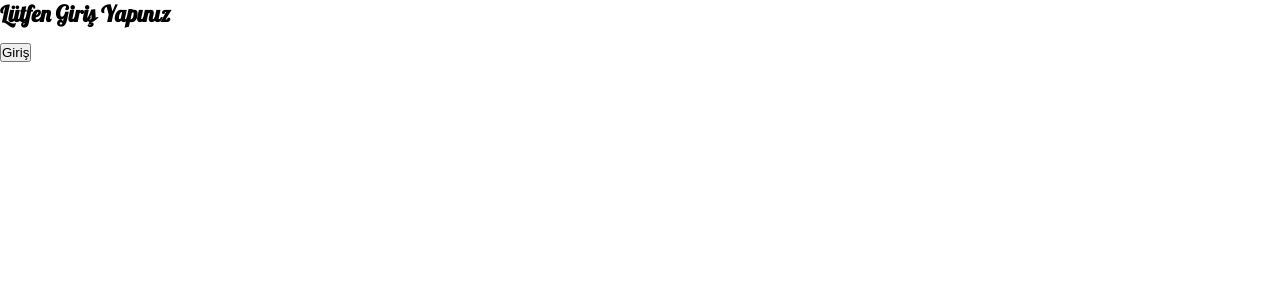
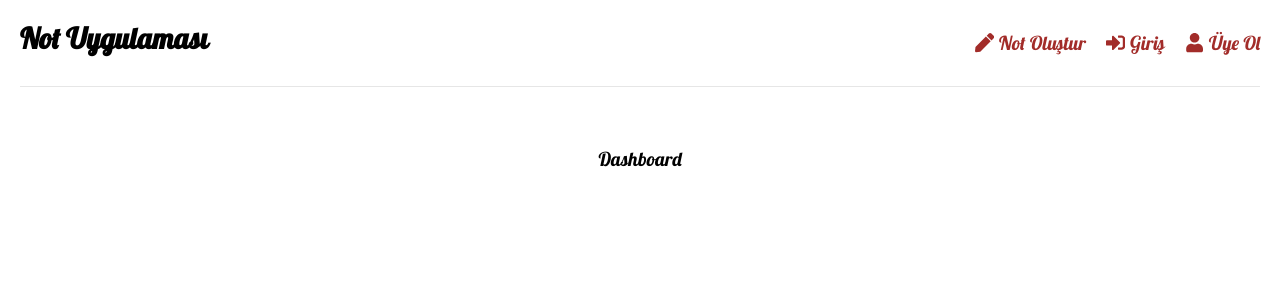
Before and after one commit to MusabBayram/mern-stack, a React (Create React App) app in the folder frontend/: page / in a window 1280 px wide. Shown: the top 300 px of the page. Built offline with nearby package versions, Linux system fonts and the light colour scheme.

Commit message:
Slice added

```diff
--- a/frontend/package.json
+++ b/frontend/package.json
@@ -3,6 +3,7 @@
   "version": "0.1.0",
   "private": true,
   "dependencies": {
+    "@reduxjs/toolkit": "^1.8.5",
     "@testing-library/jest-dom": "^5.16.5",
     "@testing-library/react": "^13.3.0",
     "@testing-library/user-event": "^13.5.0",
--- a/frontend/src/App.js
+++ b/frontend/src/App.js
@@ -3,46 +3,22 @@ import Header from './components/Header';
 import Dashboard from './pages/Dashboard';
 import Login from './pages/Login';
 import Register from './pages/Register';
-import { useSelector, useDispatch } from "react-redux";
-import { girisYap, topla, cikar } from './actions';
 
 function App() {
-  // return (
-  //   <>
-  //     <Router>
-  //       <div className='container'>
-  //         <Header />
-  //         <Routes>
-  //           <Route path='/' element={<Dashboard />} />
-  //           <Route path='/register' element={<Register />} />
-  //           <Route path='/login' element={<Login />} />
-  //         </Routes>
-  //       </div>
-  //     </Router>
-  //   </>
-  // );
-
-  const giris = useSelector(state => state.giris);
-  const hesapla = useSelector(state => state.hesapla);
-
-  const dispatch = useDispatch();
-
-  return (
-    <div className='App'>
-      {giris ? (
-        <>
-          {hesapla}
-          <button onClick={()=>dispatch(topla(10))}>+</button>
-          <button onClick={()=>dispatch(cikar())}>-</button>
-        </>
-      ) : (
-        <>
-          <h3>Lütfen Giriş Yapınız</h3>
-          <button onClick={()=>dispatch(girisYap())}>Giriş</button>
-        </>
-      )}
-    </div>
-  )
+   return (
+     <>
+       <Router>
+         <div className='container'>
+           <Header />
+           <Routes>
+             <Route path='/' element={<Dashboard />} />
+             <Route path='/register' element={<Register />} />
+             <Route path='/login' element={<Login />} />
+           </Routes>
+         </div>
+       </Router>
+     </>
+   );
 }
 
 export default App;
--- /dev/null
+++ b/frontend/src/app/store.js
@@ -0,0 +1,8 @@
+import { configureStore } from '@reduxjs/toolkit';
+import counterReducer from '../features/counter/counterSlice';
+
+export const store = configureStore({
+    reducer:{
+        counter: counterReducer
+    }
+})
--- /dev/null
+++ b/frontend/src/features/counter/counterSlice.js
@@ -0,0 +1,25 @@
+import { createSlice } from "@reduxjs/toolkit";
+
+const initialState = {
+    value:0
+}
+
+export const counterSlice = createSlice({
+    name: 'counter',
+    initialState,
+    reducers:{
+        topla:(state) => {
+            state.value += 1
+        },
+        cikar:(state) => {
+            state.value -= 1
+        },
+        degereGoreTopla:(state, action) => {
+            state.value += action.payload
+        }
+    }
+})
+
+export const { topla, cikar, degereGoreTopla } = counterSlice.actions
+
+export default counterSlice.reducer;
--- a/frontend/src/index.js
+++ b/frontend/src/index.js
@@ -3,14 +3,8 @@ import ReactDOM from 'react-dom';
 import './index.css';
 import App from './App';
 
-import { createStore } from 'redux';
+import { store } from './app/store';
 import { Provider } from 'react-redux';
-import butunReducerlar from './reducers';
-
-let store = createStore(butunReducerlar, window.__REDUX_DEVTOOLS_EXTENSION__ && window.__REDUX_DEVTOOLS_EXTENSION__())
-
-//store.subscribe(()=> console.log(store.getState()))
-
 
 ReactDOM.render(
   <Provider store={store}>
```
Also changed, not shown: 1 other file (tests, documents, lock files or other folders).
